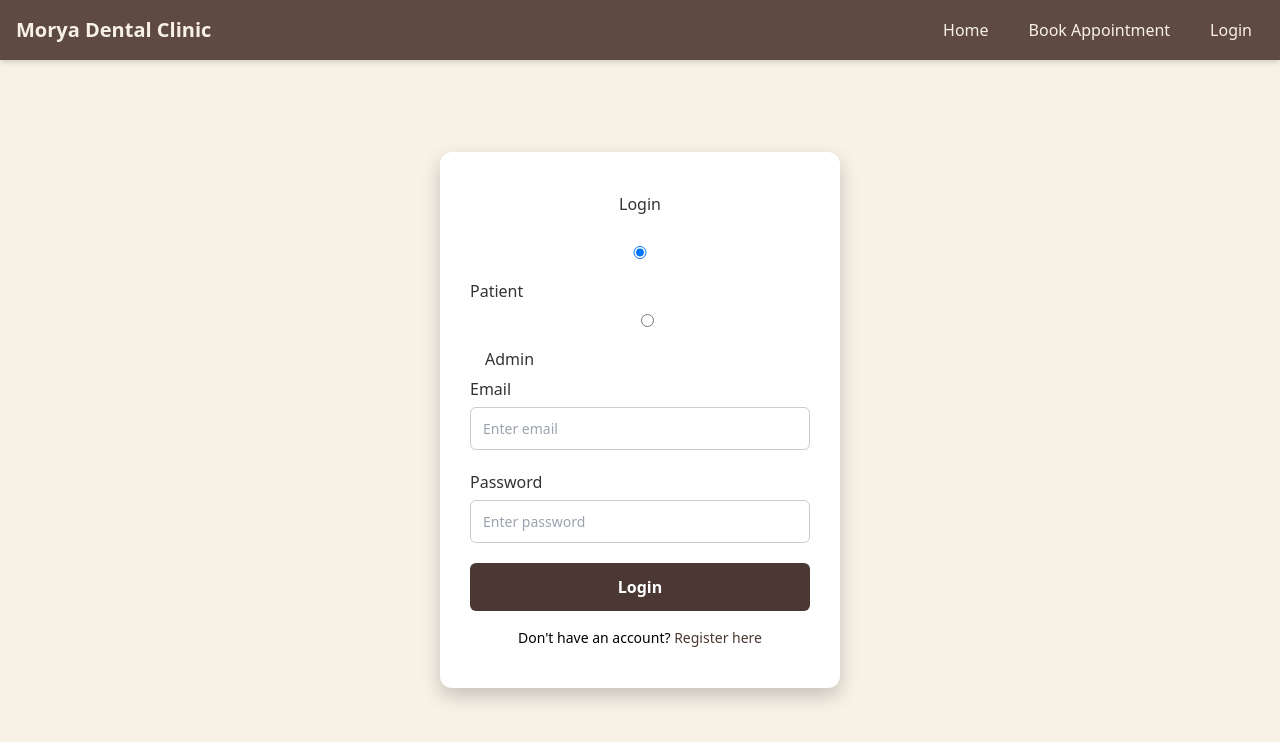
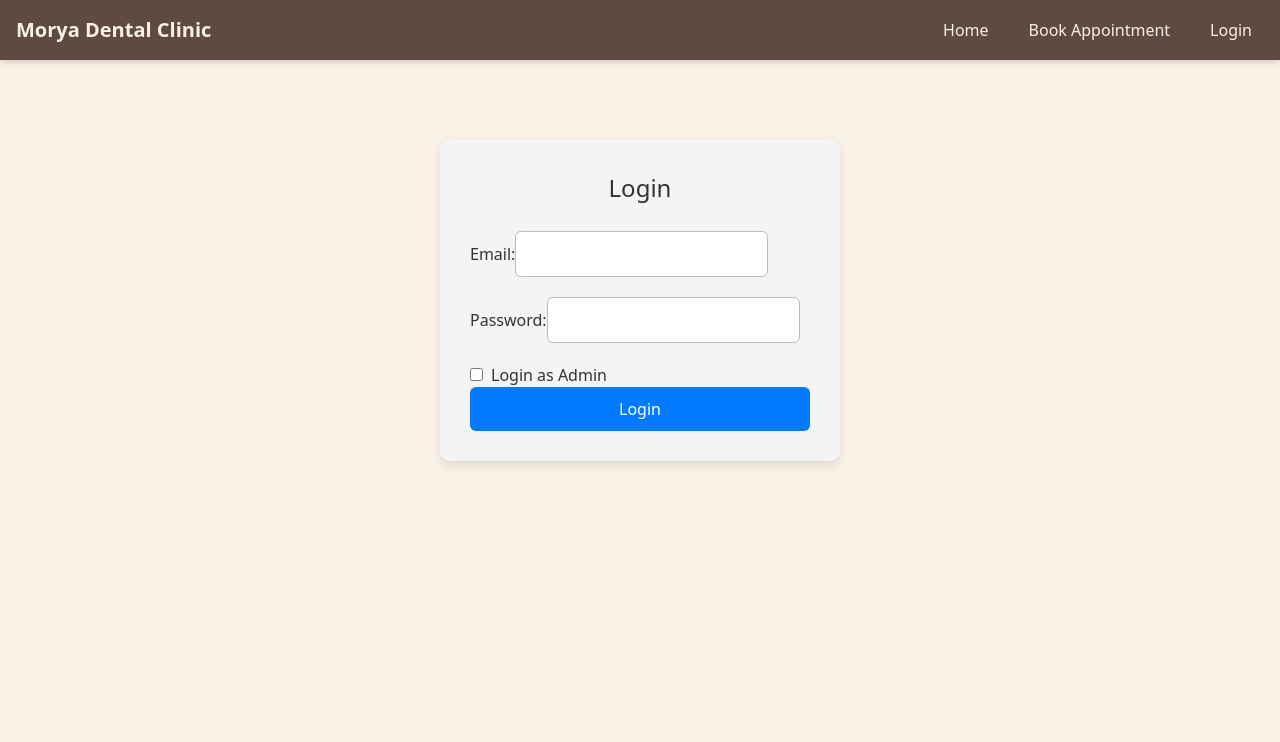
Before and after one commit to Sejal1711/Dental-Clinic, a React (Vite) app in the folder dental-frontend/: page /login in a window 1280 px wide. Shown: the top 742 px of the page. Built offline with nearby package versions, Linux system fonts and the light colour scheme.

Commit message:
updated changes

```diff
--- a/dental-frontend/src/App.jsx
+++ b/dental-frontend/src/App.jsx
@@ -1,5 +1,6 @@
+// src/App.jsx
 import React, { useEffect } from 'react';
-import { Routes, Route } from 'react-router-dom';
+import { Routes, Route, useLocation } from 'react-router-dom';
 import AOS from 'aos';
 import 'aos/dist/aos.css';
 
@@ -11,20 +12,29 @@ import Login from './pages/Login';
 import Register from './pages/Register';
 import BookAppointment from './pages/BookAppointment';
 import AdminHome from './pages/AdminHome';
-import ViewAppointments from './pages/ViewAppointments'; // <-- add this
-// import AddSlot and DeleteSlot if created
+import ViewAppointments from './pages/ViewAppointments';
+import DoctorSchedule from './components/DoctorSchedule';
 
 function App() {
+  const location = useLocation();
+  const userType = localStorage.getItem('userType');
+
   useEffect(() => {
     AOS.init({ duration: 1000, once: true });
   }, []);
 
-  const userType = localStorage.getItem('userType');
+  const isAdmin = userType === 'admin';
 
   return (
     <div className="bg-background min-h-screen">
-      {userType !== 'admin' && <Navbar />}
+      {location.pathname.startsWith('/admin') && isAdmin ? (
+        <AdminNavbar />
+      ) : (
+        <Navbar />
+      )}
+
       <Routes>
+        {/* Public routes */}
         <Route path="/" element={<Home />} />
         <Route path="/login" element={<Login />} />
         <Route path="/register" element={<Register />} />
@@ -33,9 +43,7 @@ function App() {
         {/* Admin Routes */}
         <Route path="/admin/home" element={<AdminHome />} />
         <Route path="/admin/appointments" element={<ViewAppointments />} />
-        {/* Add these when ready: */}
-        {/* <Route path="/admin/slots" element={<AddSlot />} /> */}
-
+        <Route path="/admin/slots" element={<DoctorSchedule />} />
       </Routes>
     </div>
   );
--- a/dental-frontend/src/components/AdminNavbar.css
+++ b/dental-frontend/src/components/AdminNavbar.css
@@ -1,14 +1,17 @@
 /* AdminNavbar.css */
 
-.navbar {
-  background-color: #004080; /* Dark blue */
-  padding: 1rem;
+.admin-navbar {
+  background-color: #2c3e50; /* Dark blue-gray */
+  padding: 1rem 2rem;
   display: flex;
   justify-content: center;
-  box-shadow: 0 2px 4px rgba(0, 0, 0, 0.1);
+  box-shadow: 0 2px 5px rgba(0,0,0,0.2);
+  position: sticky;
+  top: 0;
+  z-index: 1000;
 }
 
-.navbar ul {
+.admin-navbar ul {
   list-style: none;
   display: flex;
   gap: 2rem;
@@ -16,27 +19,29 @@
   padding: 0;
 }
 
-.navbar li {
-  display: inline;
+.admin-navbar li {
+  display: flex;
+  align-items: center;
 }
 
-.navbar a,
-.navbar button {
-  color: #fff;
+.admin-navbar a,
+.admin-navbar button {
+  color: white;
   text-decoration: none;
-  font-weight: bold;
   background: none;
   border: none;
+  font-size: 1rem;
   cursor: pointer;
-  font-size: 1rem;
-  transition: color 0.3s ease;
+  font-weight: 500;
+  transition: color 0.3s ease, border-bottom 0.3s ease;
 }
 
-.navbar a:hover,
-.navbar button:hover {
-  color: #ffcc00; /* Highlight on hover */
+.admin-navbar a:hover,
+.admin-navbar button:hover {
+  color: #1abc9c; /* Mint green hover */
+  border-bottom: 2px solid #1abc9c;
 }
 
-.navbar button {
+.admin-navbar button {
   padding: 0;
 }
--- a/dental-frontend/src/components/AdminNavbar.jsx
+++ b/dental-frontend/src/components/AdminNavbar.jsx
@@ -1,16 +1,22 @@
+// src/components/AdminNavbar.jsx
 import React from 'react';
-import { NavLink } from 'react-router-dom';
+import { Link, useNavigate } from 'react-router-dom';
+import './AdminNavbar.css'; // Assuming you have some styles for the admin navbar
+const AdminNavbar = () => {
+  const navigate = useNavigate();
 
-const AdminNavbar = () => {
+  const handleLogout = () => {
+    localStorage.clear();
+    navigate('/login');
+  };
+
   return (
     <nav className="admin-navbar">
       <ul>
-        <li>
-          <NavLink to="/admin">Dashboard</NavLink>
-        </li>
-        <li>
-          <NavLink to="/admin/appointments">Appointments</NavLink>
-        </li>
+        <li><Link to="/admin/home">Admin Home</Link></li>
+        <li><Link to="/admin/appointments">Appointments</Link></li>
+        <li><Link to="/admin/slots">Manage Slots</Link></li>
+        <li><button onClick={handleLogout}>Logout</button></li>
       </ul>
     </nav>
   );
--- a/dental-frontend/src/pages/AdminHome.jsx
+++ b/dental-frontend/src/pages/AdminHome.jsx
@@ -5,7 +5,7 @@ import './AdminHome.css'; // Ensure this path is correct
 const AdminHome = () => {
   return (
     <div>
-      <AdminNavbar />
+
       <div className="dashboard-content">
         <h2>Welcome, Admin</h2>
         <p>Use the navbar to manage slots and view appointments.</p>
--- a/dental-frontend/src/pages/AllAppointments.jsx
+++ b/dental-frontend/src/pages/AllAppointments.jsx
@@ -1,5 +1,7 @@
 import React, { useEffect, useState } from 'react';
+
 import axios from 'axios';
+import './AllAppointments.css'; // ✅ assuming you'll use this for CSS
 
 const AllAppointments = () => {
   const [appointments, setAppointments] = useState([]);
@@ -8,47 +10,49 @@ const AllAppointments = () => {
   const fetchAppointments = async () => {
     try {
       const token = localStorage.getItem('adminToken');
-        const response = await axios.get('http://localhost:5050/api/admin/appointments', {
+      const res = await axios.get('/api/admin/appointments', {
         headers: {
           Authorization: `Bearer ${token}`,
         },
       });
-        setAppointments(response.data);
+
+      // Proper Date comparison
+      const upcoming = res.data.filter(appt => {
+        const apptDate = new Date(appt.date);
+        const now = new Date();
+        return apptDate >= now && appt.status !== 'done';
+      });
+
+      setAppointments(upcoming);
     } catch (error) {
-        console.error('Error fetching appointments:', error.response?.data || error.message);
+      console.error('Error fetching all appointments:', error);
     }
   };
 
   fetchAppointments();
 }, []);
 
+
   return (
-    <div style={{ padding: '2rem' }}>
-      <h2>All Appointments</h2>
+    <div>
+
+      <div className="appointments-container">
+        <h2>Upcoming Appointments</h2>
         {appointments.length === 0 ? (
-        <p>No appointments found.</p>
+          <p>No upcoming appointments found.</p>
         ) : (
-        <table border="1" cellPadding="10" style={{ width: '100%', marginTop: '1rem' }}>
-          <thead>
-            <tr>
-              <th>Patient Name</th>
-              <th>Date</th>
-              <th>Slot</th>
-              <th>Reason</th>
-            </tr>
-          </thead>
-          <tbody>
+          <ul>
             {appointments.map((appt) => (
-              <tr key={appt._id}>
-                <td>{appt.patientName}</td>
-                <td>{appt.date}</td>
-                <td>{appt.slotTime}</td>
-                <td>{appt.reason}</td>
-              </tr>
+              <li key={appt._id} className="appointment-item">
+                <strong>Patient:</strong> {appt.patientName}<br />
+                <strong>Date:</strong> {appt.date}<br />
+                <strong>Time:</strong> {appt.time}<br />
+                <strong>Slot ID:</strong> {appt.slotId}
+              </li>
             ))}
-          </tbody>
-        </table>
+          </ul>
         )}
+      </div>
     </div>
   );
 };
--- a/dental-frontend/src/pages/Login.css
+++ b/dental-frontend/src/pages/Login.css
@@ -1,82 +1,56 @@
-.login-container {
-  display: flex;
-  justify-content: center;
-  align-items: center;
-  min-height: 90vh;
-
+/* Login.css */
+.login-page {
+  max-width: 400px;
+  margin: 80px auto;
+  padding: 30px;
+  background-color: #f4f4f4;
+  border-radius: 10px;
+  box-shadow: 0 4px 10px rgba(0, 0, 0, 0.1);
 }
 
-.login-form {
-  background-color: white;
-  padding: 40px 30px;
-  border-radius: 12px;
-  box-shadow: 0 8px 20px rgba(0, 0, 0, 0.2);
-  width: 100%;
-  max-width: 400px;
-  box-sizing: border-box;
-}
-
-.login-form h2 {
+.login-page h2 {
   text-align: center;
   margin-bottom: 25px;
+  font-size: 24px;
   color: #333;
 }
 
-.login-form label {
-  display: block;
+.login-page form {
+  display: flex;
+  flex-direction: column;
+}
+
+.login-page label {
   margin-bottom: 6px;
   font-weight: 500;
   color: #333;
 }
 
-.login-form input {
-  width: 100%;
-  padding: 10px 12px;
+.login-page input[type="email"],
+.login-page input[type="password"] {
+  padding: 10px;
+  border: 1px solid #bbb;
+  border-radius: 6px;
   margin-bottom: 20px;
-  border: 1px solid #ccc;
-  border-radius: 6px;
-  font-size: 14px;
-  transition: 0.3s ease;
+  font-size: 16px;
+  outline: none;
 }
 
-.login-form input:focus {
-  outline: none;
-  border-color: #4B3832;
+.login-page input[type="checkbox"] {
+  margin-right: 8px;
 }
 
-.login-form button {
-  width: 100%;
-  padding: 12px;
-  background-color: #4B3832;
+.login-page button {
+  padding: 10px;
+  background-color: #007bff;
   border: none;
   color: white;
-  font-weight: bold;
+  font-size: 16px;
   border-radius: 6px;
-  font-size: 16px;
   cursor: pointer;
-  transition: 0.3s ease;
+  transition: background 0.3s ease;
 }
 
-.login-form button:hover {
-  background-color: #4B3832;
+.login-page button:hover {
+  background-color: #0056b3;
 }
-
-.login-form p {
-  text-align: center;
-  margin-top: 16px;
-  font-size: 14px;
-}
-
-.login-form a {
-  color: #4B3832;
-  text-decoration: none;
-  font-weight: 500;
-}
-.login-form select {
-  padding: 10px;
-  margin-bottom: 15px;
-  border: 1px solid #cbbfad;
-  border-radius: 5px;
-  background-color: #fff9f0;
-  font-size: 14px;
-}
--- a/dental-frontend/src/pages/Login.jsx
+++ b/dental-frontend/src/pages/Login.jsx
@@ -1,85 +1,75 @@
-import React, { useState } from "react";
-import axios from "axios";
-import { useNavigate } from "react-router-dom";
-import "./Login.css";
+// src/pages/Login.jsx
+import React, { useState } from 'react';
+import { useNavigate } from 'react-router-dom';
+import axios from 'axios';
+import './Login.css'; // Assuming you have some styles for the login page
+const Login = () => {
+  const [email, setEmail] = useState('');
+  const [password, setPassword] = useState('');
+  const [isAdmin, setIsAdmin] = useState(false); // toggle for admin
 
-const Login = () => {
-  const [email, setEmail] = useState("");
-  const [password, setPassword] = useState("");
-  const [userType, setUserType] = useState("patient"); // 'patient' or 'admin'
   const navigate = useNavigate();
 
   const handleLogin = async (e) => {
     e.preventDefault();
     try {
-      const endpoint =
-        userType === "admin"
-          ? "http://localhost:5050/api/admin/login"
-          : "http://localhost:5050/api/patients/login";
+      const url = isAdmin
+        ? 'http://localhost:5050/api/admin/login'
+        : 'http://localhost:5050/api/patients/login';
 
-      const response = await axios.post(endpoint, { email, password });
+      const res = await axios.post(url, { email, password });
 
-      if (response.data.token) {
-        localStorage.setItem("token", response.data.token);
-        localStorage.setItem("userType", userType);
+      const { token } = res.data;
 
-        if (userType === "admin") {
-          navigate("/admin/home");
-        } else {
-          navigate("/");
-        }
+      // Save token and user type
+      localStorage.setItem('token', token);
+      localStorage.setItem('userType', isAdmin ? 'admin' : 'patient');
+
+      // Navigate to respective dashboard
+      if (isAdmin) {
+        navigate('/admin/home');
+      } else {
+        navigate('/');
       }
     } catch (err) {
-      alert("Login failed. Check your credentials.");
+      alert(err?.response?.data?.message || 'Login failed');
     }
   };
 
   return (
-    <div className="login-container">
-      <form className="login-form" onSubmit={handleLogin}>
-        <h2>Login</h2>
+    <div className="login-page">
+      <h2>Login</h2>
+      <form onSubmit={handleLogin}>
+        <div>
+          <label>Email:</label>
+          <input
+            type="email"
+            value={email}
+            onChange={(e) => setEmail(e.target.value)}
+            required />
+        </div>
+
+        <div>
+          <label>Password:</label>
+          <input
+            type="password"
+            value={password}
+            onChange={(e) => setPassword(e.target.value)}
+            required />
+        </div>
 
         <div>
           <label>
             <input
-              type="radio"
-              value="patient"
-              checked={userType === "patient"}
-              onChange={() => setUserType("patient")}
+              type="checkbox"
+              checked={isAdmin}
+              onChange={() => setIsAdmin(!isAdmin)}
             />
-            Patient
-          </label>
-          <label style={{ marginLeft: "15px" }}>
-            <input
-              type="radio"
-              value="admin"
-              checked={userType === "admin"}
-              onChange={() => setUserType("admin")}
-            />
-            Admin
+            Login as Admin
           </label>
         </div>
 
-        <label>Email</label>
-        <input
-          type="email"
-          value={email}
-          placeholder="Enter email"
-          onChange={(e) => setEmail(e.target.value)}
-          required
-        />
-
-        <label>Password</label>
-        <input
-          type="password"
-          value={password}
-          placeholder="Enter password"
-          onChange={(e) => setPassword(e.target.value)}
-          required
-        />
-
         <button type="submit">Login</button>
-        <p>Don't have an account? <a href="/register">Register here</a></p>
       </form>
     </div>
   );
--- a/dental-frontend/src/pages/ViewAppointments.jsx
+++ b/dental-frontend/src/pages/ViewAppointments.jsx
@@ -1,5 +1,5 @@
 import React, { useEffect, useState } from 'react';
-import AdminNavbar from '../components/AdminNavbar';
+
 import axios from 'axios';
 
 const ViewAppointments = () => {
@@ -14,7 +14,10 @@ const ViewAppointments = () => {
             Authorization: `Bearer ${token}`,
           },
         });
-        setAppointments(res.data);
+
+        const now = new Date();
+        const upcoming = res.data.filter((appt) => new Date(appt.date) >= now);
+        setAppointments(upcoming);
       } catch (error) {
         console.error('Error fetching appointments:', error);
       }
@@ -25,18 +28,23 @@ const ViewAppointments = () => {
 
   return (
     <div>
-      <AdminNavbar />
+
       <div className="appointments-container">
-        <h2>Booked Appointments</h2>
+        <h2>Upcoming Appointments</h2>
+        {appointments.length === 0 ? (
+          <p>No upcoming appointments.</p>
+        ) : (
           <ul>
             {appointments.map((appt) => (
               <li key={appt._id}>
                 <strong>Patient:</strong> {appt.patientName}<br />
+                <strong>Date:</strong> {appt.date}<br />
                 <strong>Time:</strong> {appt.time}<br />
                 <strong>Slot ID:</strong> {appt.slotId}
               </li>
             ))}
           </ul>
+        )}
       </div>
     </div>
   );
--- a/dental-frontend/src/routes/AdminRoutes.jsx
+++ b/dental-frontend/src/routes/AdminRoutes.jsx
@@ -3,16 +3,15 @@ import { Routes, Route } from 'react-router-dom';
 import AdminHome from '../pages/AdminHome';
 import ViewAppointments from '../pages/ViewAppointments';
 import DoctorSchedule from '../components/DoctorSchedule';
-import AllAppointments from '../pages/admin/AllAppointments';
+import AllAppointments from '../pages/allapointments'; // ✅ updated
 
 const AdminRoutes = () => {
   return (
     <Routes>
-
-      <Route path="/admin/home" element={<AdminHome />} /> {/* Fix added */}
+      <Route path="/admin/home" element={<AdminHome />} />
       <Route path="/admin/appointments" element={<ViewAppointments />} />
       <Route path="/admin/slots" element={<DoctorSchedule />} />
-      <Route path="/appointments" element={<AllAppointments />} />
+      <Route path="/admin/all-appointments" element={<AllAppointments />} />
     </Routes>
   );
 };
```
Also changed, not shown: dental-frontend/src/pages/AllApointments.css (added, +42 -0 lines). Lines whose indentation alone changed are shown as unchanged.
